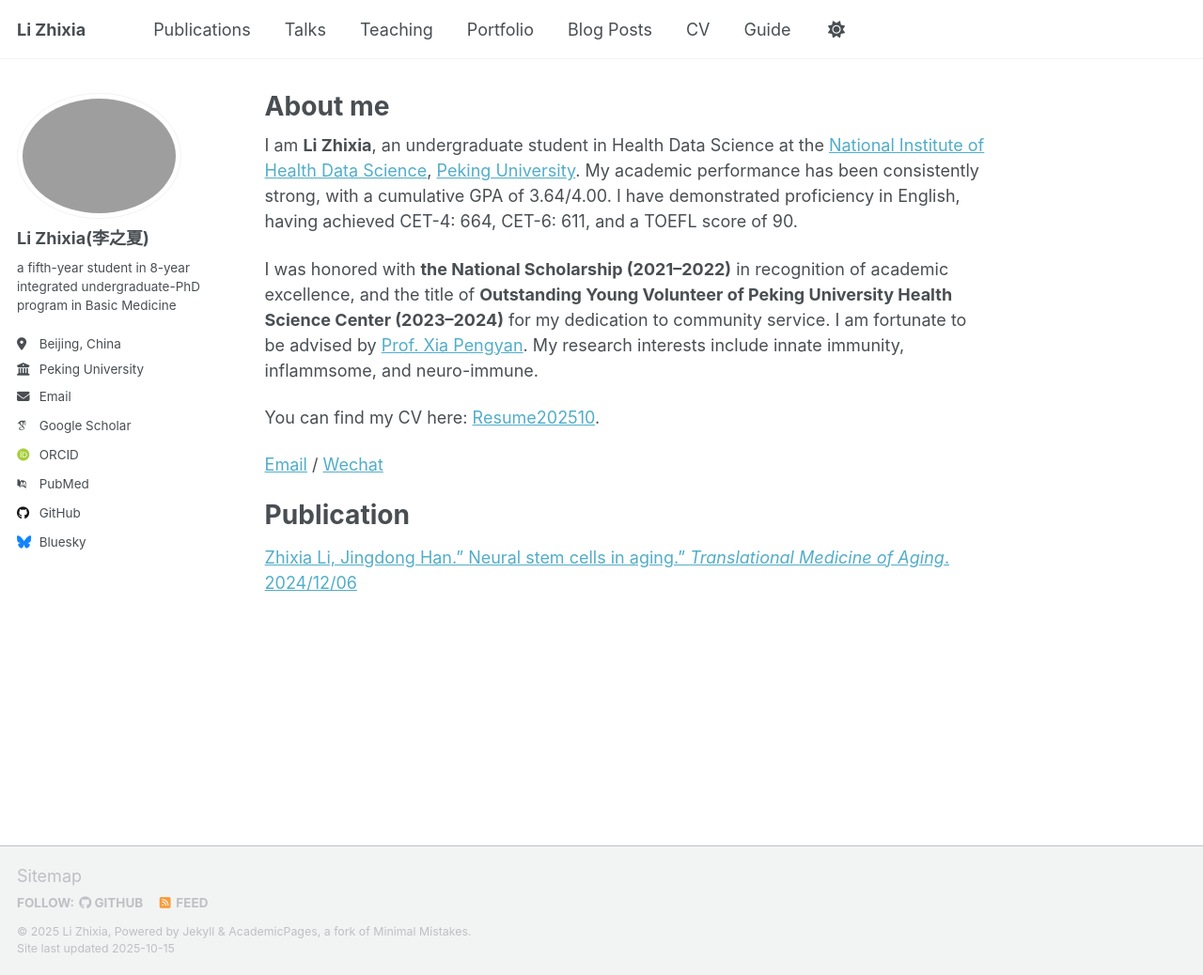
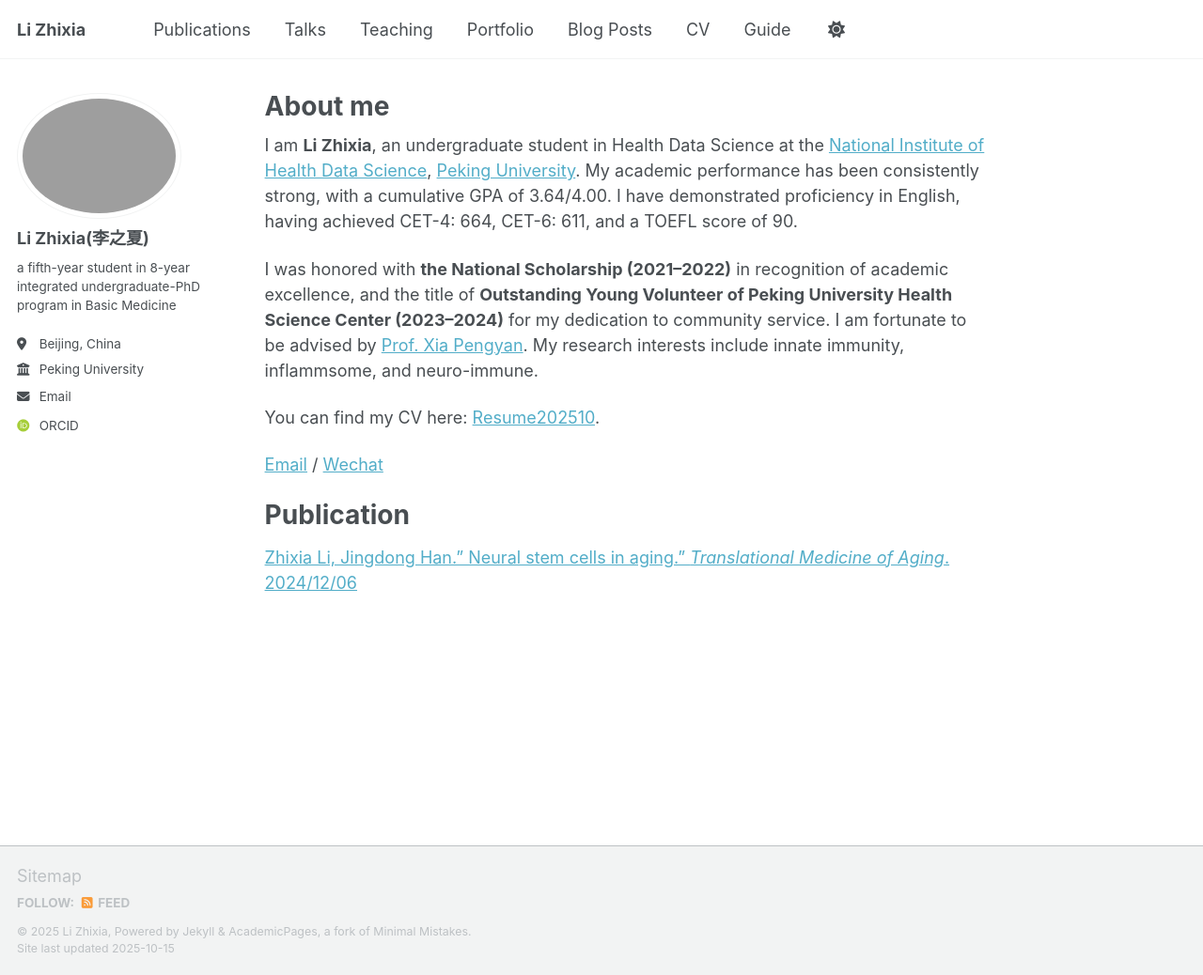
Before and after one commit to lizhixia923-oss/lizhixia923-oss.github.io, a Jekyll site: the page built from _pages/about.md, in a window 1280 px wide and 1038 px high. Shown: the whole window at 94% size. Built offline with Jekyll 4.4.1, drawn with Linux system fonts in a browser that asks for light colours; some web fonts are replaced; a script that is not in the unit is left out.

Commit message:
Update _config.yml

```diff
--- a/_config.yml
+++ b/_config.yml
@@ -13,17 +13,17 @@ title                    : "Li Zhixia"
 title_separator          : "-"
 name                     : &name "Li Zhixia"
 description              : &description "Your Name's academic portfolio"   # Update this with a general description of your site, this is the default if not overridden by a page
-url                      : https://academicpages.github.io # The base hostname & protocol for your site e.g. "https://lizhixia923-oss.github.io",
+url                      : https://lizhixia923-oss.github.io # The base hostname & protocol for your site e.g. "https://lizhixia923-oss.github.io",
                                                            # or if you already have some other page hosted on Github then use "https://[your GitHub username].github.io/[Your Repo Name]"
 baseurl                  : "" # the subpath of your site, e.g. "/blog"
-repository               : "academicpages/academicpages.github.io"
+repository               : "lizhixia923-oss/lizhixia923-oss.github.io"
 
 # Site Author - The following control what appear as part of the author content on the side bar.
 #               If a field is blank the icon and link will not appear, otherwise it will be shown.
 #               Additional customization can be done by editing /_includes/author-profile.html
 author:
   # Biographic information
-  avatar           : "LZX_profile.png"
+  avatar           : "/images/LZX_profile.png"
   name             : "Li Zhixia(李之夏)"
   pronouns         : # example: "she/her"
   bio              : "a fifth-year student in 8-year integrated undergraduate-PhD program in Basic Medicine"
@@ -35,12 +35,12 @@ author:
   # Academic websites
   academia         : # URL
   arxiv            : # URL - Update with the correct link to your profile
-  googlescholar    : "https://scholar.google.com/citations?user=PS_CX0AAAAAJ"
+  googlescholar    : #"https://scholar.google.com/citations?user=PS_CX0AAAAAJ"
   inspire-hep      : # URL
   impactstory      : # URL
   orcid            : "https://orcid.org/0009-0004-2386-583X"
   semantic         : # URL
-  pubmed           : "https://www.ncbi.nlm.nih.gov/pubmed/?term=john+snow"
+  pubmed           : #"https://www.ncbi.nlm.nih.gov/pubmed/?term=john+snow"
   researchgate     : # URL
   scopus           : # URL
 
@@ -48,13 +48,13 @@ author:
   bitbucket        : # Username - Update with your username on the site
   codepen          : # Username
   dribbble         : # Username
-  github           : "academicpages"
+  github           : #"academicpages"
   kaggle           : # Username
   stackoverflow    : # User number or user number and name (i.e., use "1" or "1/jeff-atwood")
 
   # Social media
   artstation       : # Username
-  bluesky          : "bsky.app" # Replace this with you Bluesky username
+  bluesky          : #"bsky.app" # Replace this with you Bluesky username
   facebook         : # Username
   flickr           : # Username
   foursquare       : # Username
```
